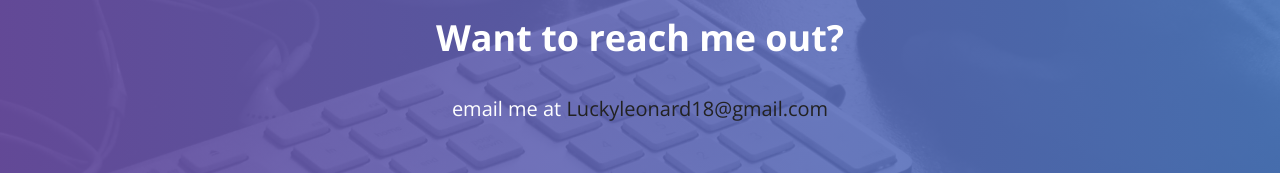
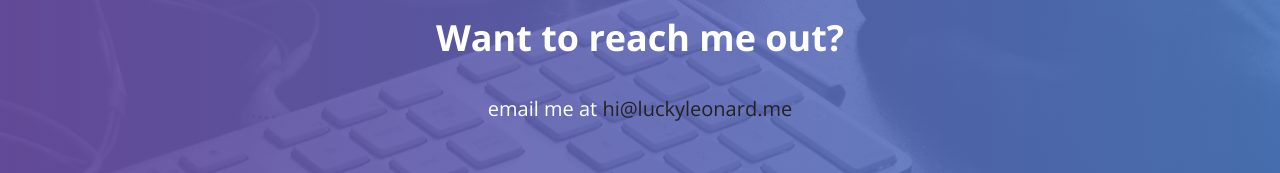
Before and after one commit to vincenvalentine/vincenvalentine.github.io, a plain HTML site: page index.html in a window 1280 px wide. Shown: the part 4845-5018 px from the top of the page. Drawn offline with nearby package versions, Linux system fonts and the light colour scheme.

Commit message:
ganti nama email

```diff
--- a/index.html
+++ b/index.html
@@ -320,8 +320,7 @@
          <div>
         <h1>Want to reach me out? </h1>
 
-
-        <h3>email me at <a href="mailto:Luckyleonard18@gmail.com" class="link-section">Luckyleonard18@gmail.com</a></h3>
+        <h3>email me at <a href="mailto:hi@luckyleonard.me" class="link-section">hi@luckyleonard.me</a></h3>
 
       </div>
       <div class="col-md-8 col-md-offset-2">
```
